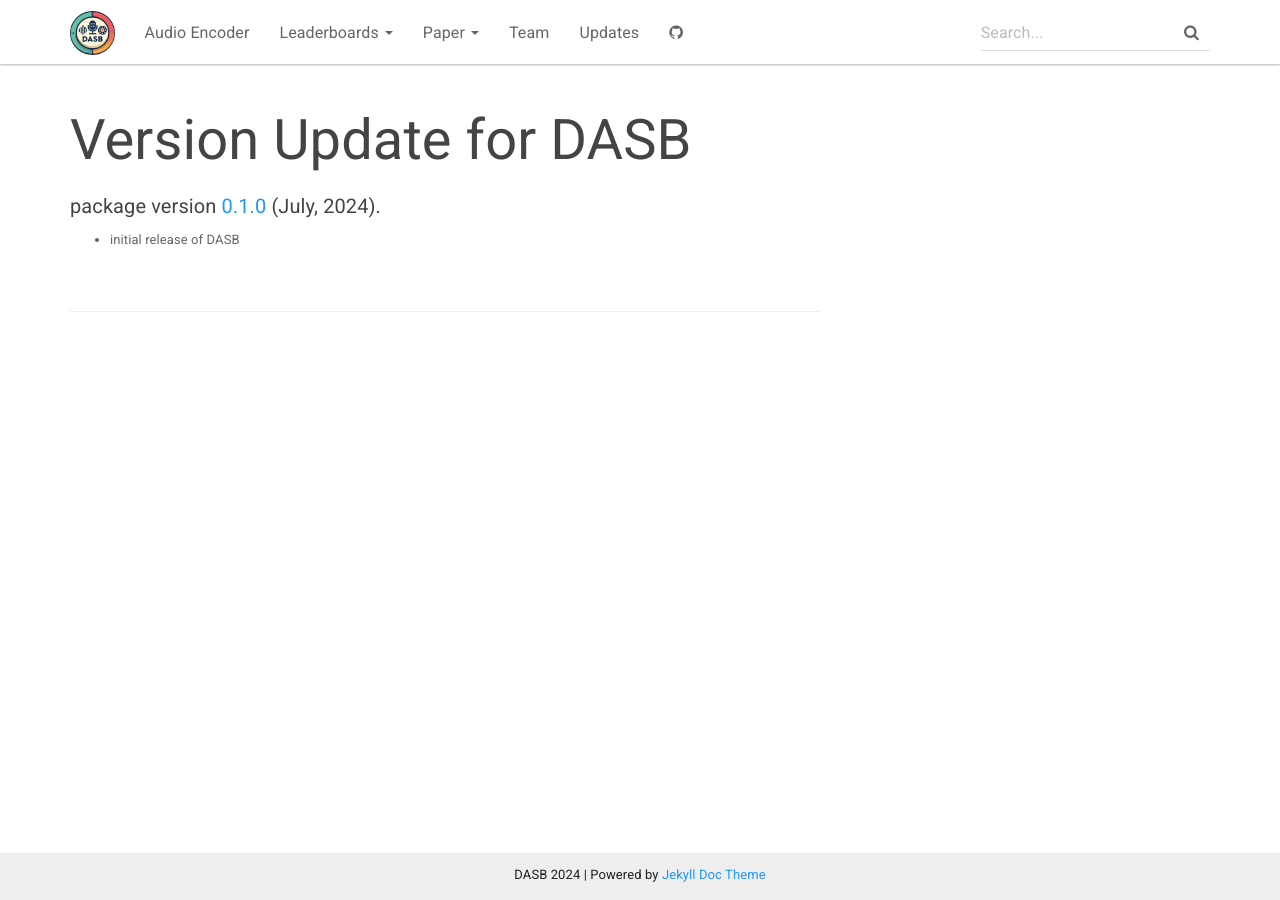
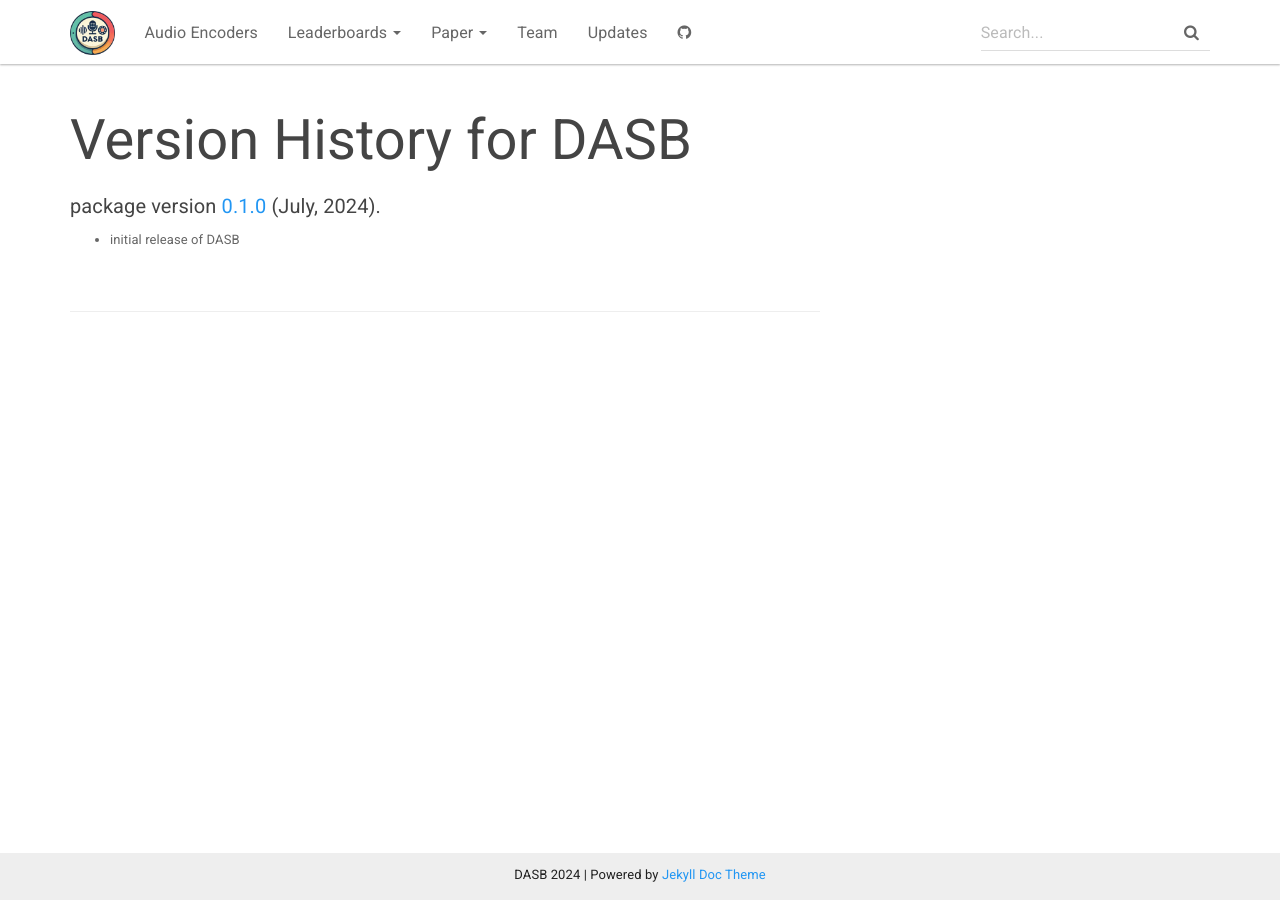
Before and after one commit to poonehmousavi/DASB-website, a Jekyll site: the page built from _docs/updates.md, in a window 1280 px wide. Built offline with Jekyll 4.4.1, drawn with Linux system fonts in a browser that asks for light colours.

Commit message:
fix typo

```diff
--- a/_docs/leaderboard/overview.html
+++ b/_docs/leaderboard/overview.html
@@ -34,7 +34,7 @@
 <hr/>
 <p>
 The package helps integrate and evaluate new audio tokenizers in speech tasks such as speech recognition, speaker identification, emotion recognition, keyword spotting, intent classification, speech enhancement, separation, and text-to-speech. It offers an interface for easy model integration and testing, and a protocol for comparing different audio tokenizers.
-The leaderboard benchmark new audio tokenizers reliably. We consider different downstream architectures for each task and report the best-performing architecture.
+The leaderboard benchmarks new audio tokenizers reliably. We consider different downstream architectures for each task and report the best-performing architecture.
 </p>
 
 <div>
--- a/_docs/updates.md
+++ b/_docs/updates.md
@@ -1,5 +1,5 @@
 ---
-title: Version Update for DASB
+title: Version History for DASB
 permalink: /docs/update/
 ---
 ##### package version [0.1.0](https://github.com/speechbrain/benchmarks/tree/main/benchmarks/DASB) (July, 2024).
--- a/_includes/topnav.html
+++ b/_includes/topnav.html
@@ -26,7 +26,7 @@
                         </ul>
                     </li> -->
                     <li {% if page.sectionid='Discrete Encoder' %} class="active" {% endif %}><a href="{{ "/docs/tokenizers/overview" |
-                        relative_url }}">Audio Encoder</a></li>
+                        relative_url }}">Audio Encoders</a></li>
                     <li {% if page.sectionid='Leaderboard' %} class="dropdown" {% endif %}><a class="dropdown-toggle"
                             data-toggle="dropdown" href="#">
                             Leaderboards <span class="caret"></span>
```
Also changed, not shown: other parts of _includes/topnav.html (+1 -1 lines).
